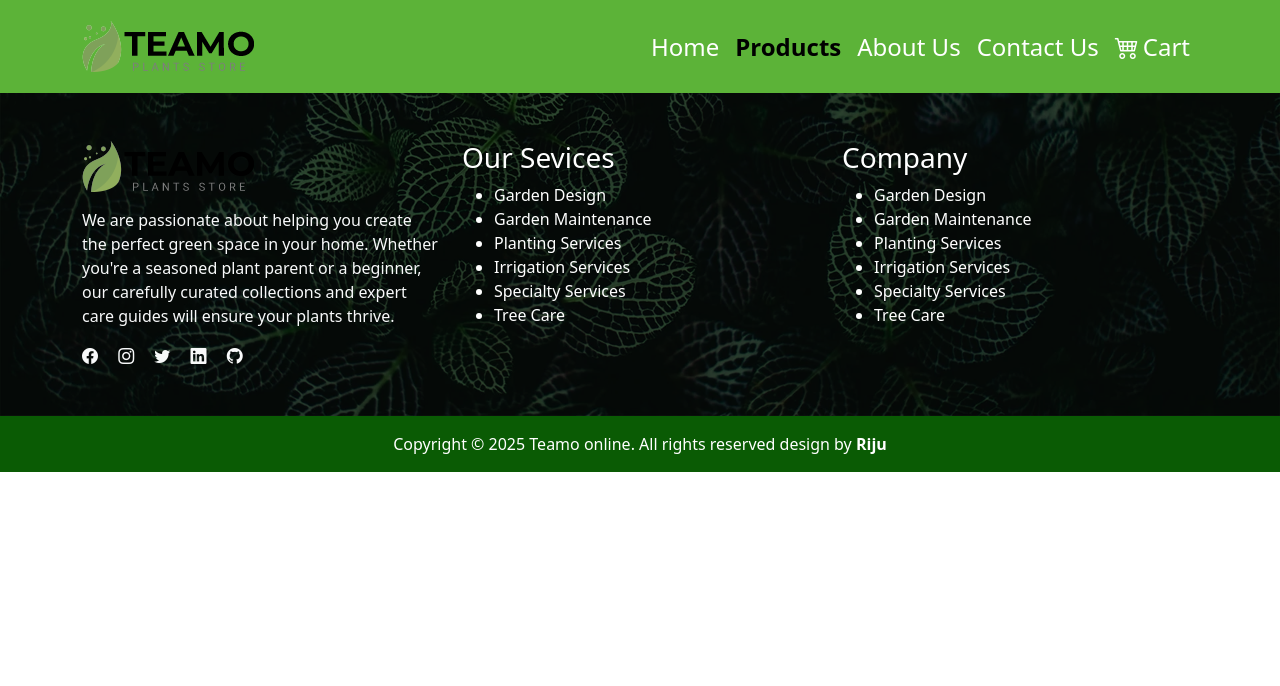
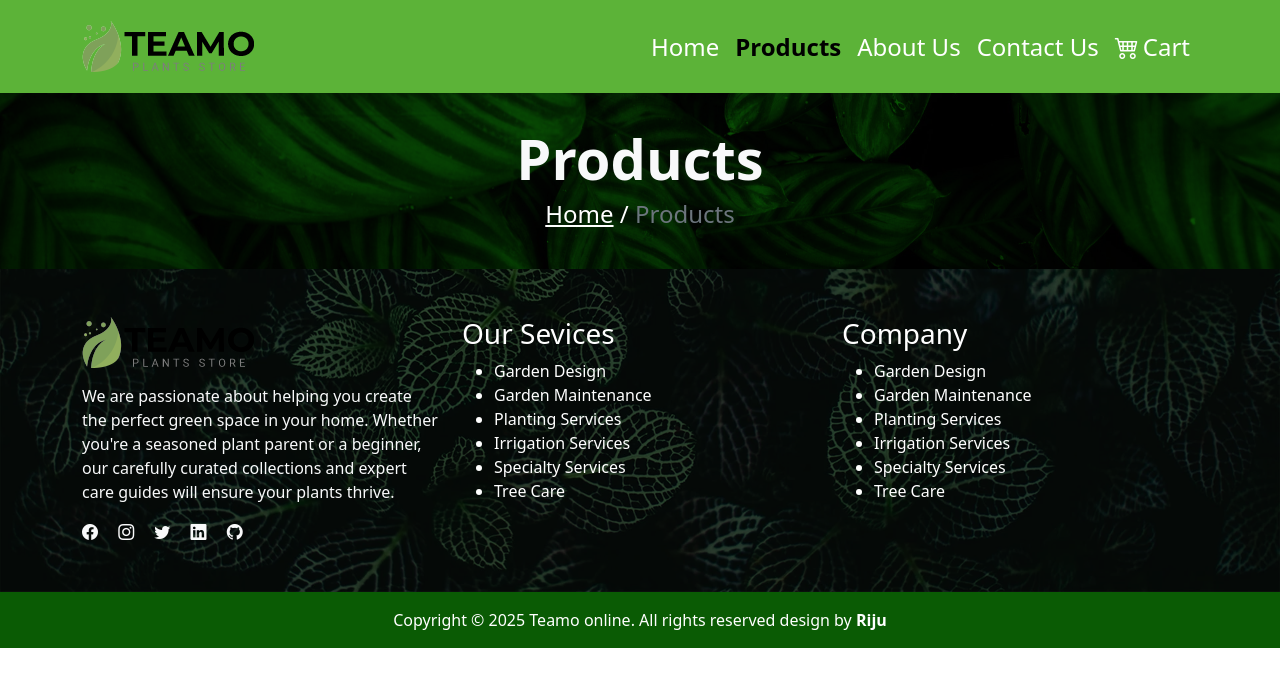
Before and after one commit to rijumia/Teamo-Plants-Store, a plain HTML site: page products.html in a window 1280 px wide. Drawn offline with nearby package versions, Linux system fonts and the light colour scheme.

Commit message:
Add inner banner section to products page with background styling

```diff
--- a/assets/css/style.css
+++ b/assets/css/style.css
@@ -5,6 +5,15 @@
     color: black;
     letter-spacing: .3rem !important;
     font-weight: 700;
+}
+
+.inner_banner{
+    background: #0a5b04 url(../img/innar.jpg);
+    background-repeat: no-repeat;
+    background-size: cover;
+    background-position: center;
+    background-blend-mode: multiply;
+    padding: 2rem 0;
 }
 
 .header_section{
--- a/products.html
+++ b/products.html
@@ -46,7 +46,14 @@
     </header>
 
     <main>
-
+      <section class="inner_banner">
+        <div class="jumbotron jumbotron-fluid text-center text-white">
+          <div class="container">
+            <h2 class="display-4 text-light fw-bold">Products</h2>
+            <h4><a href="index.html" class="text-white">Home</a> / <span class="text-muted">Products</span></h4>
+          </div>
+        </div>
+      </section>
     </main>
 
     <footer>
```
